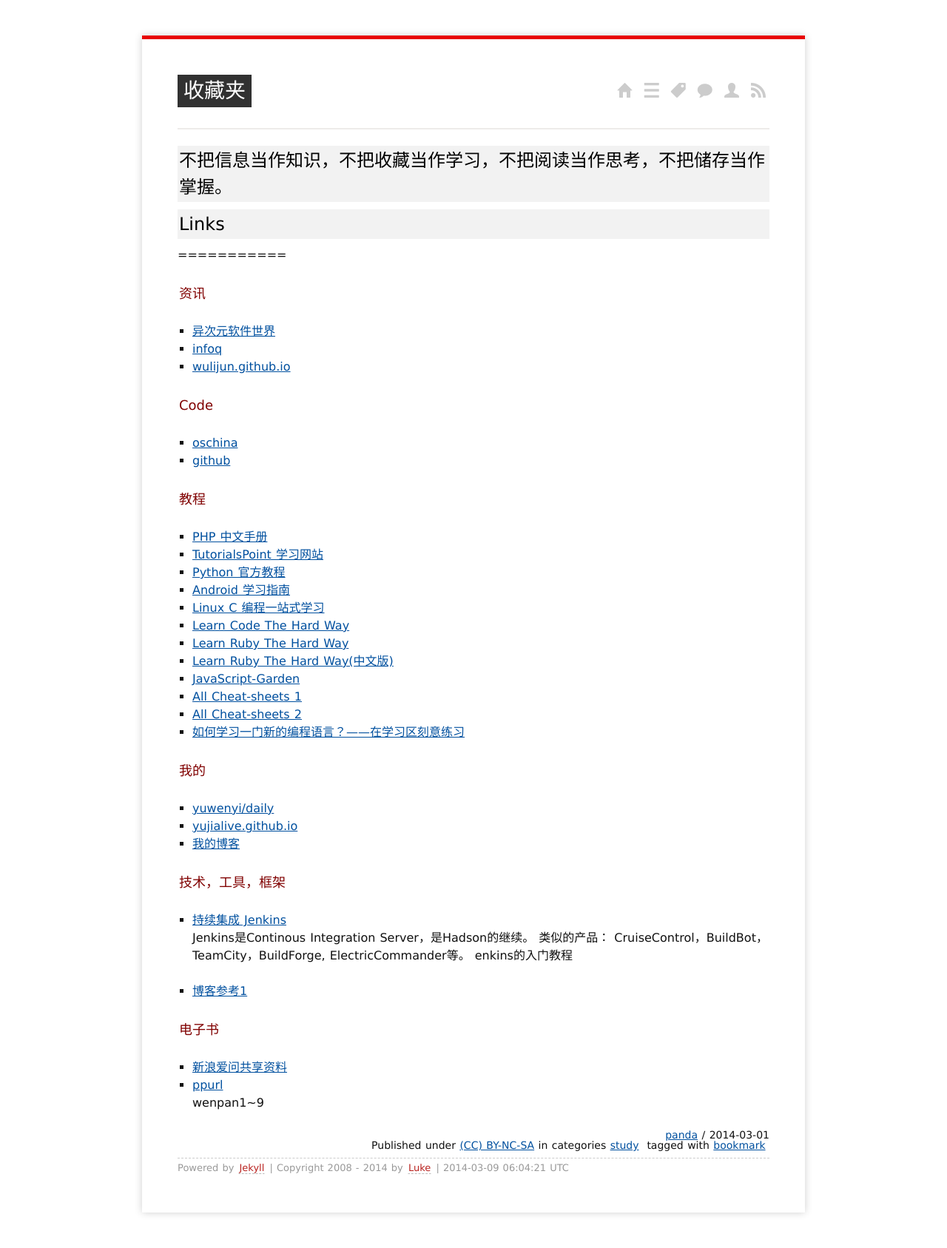
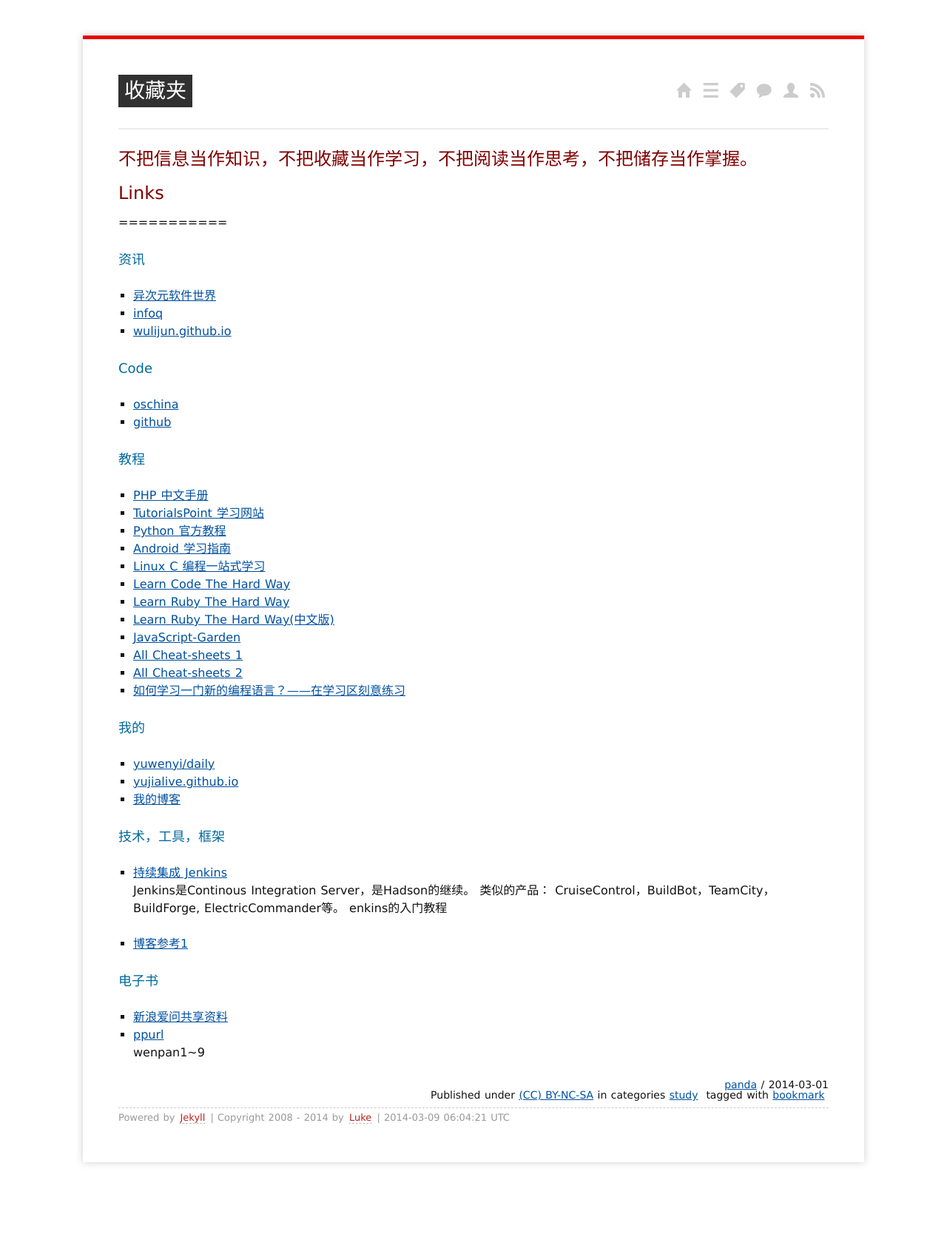
Before and after one commit to yujialive/yujialive.github.io, a Jekyll site: the page built from _posts/2014/2014-03-01-bookmark.md, in a window 1280 px wide. Shown: the whole page at 74% size. Built offline with Jekyll 4.4.1, drawn with Linux system fonts in a browser that asks for light colours; Markdown is read by kramdown in place of the engine named in the settings; comment, search, counter and statistics services are not loaded; after the commit the page ends 1619 px from its top, so only the background shows below that.

Commit message:
daily updates

```diff
--- a/media/css/screen.css
+++ b/media/css/screen.css
@@ -58,9 +58,7 @@ body{
 }
 
 body>div {
-    width: 70%;
-    min-width: 32em;
-    max-width: 50em;
+    width: 960px;
     padding: 3em 3em 1.5em;
     margin: 3em auto;
     background-color: #fff;
@@ -79,21 +77,18 @@ h1 {
 	padding: 8px;
 }
 h2 {
-    color: #000000;
+    color: #800000;
     font-size: 24px;
     line-height: 1.5em;
-    padding: 2px;
     margin: 0 0 10px 0;
-    background: #f2f2f2;
 }
 h2 i {
 	font-size: 18px;
 	color: #ccc;
 }
 h3 {
-    color: #800000;
+    color: #00699B;
     font-size: 18px;
-    padding: 2px;
     line-height: 1.5em;
 }
 section>h3 {
```
